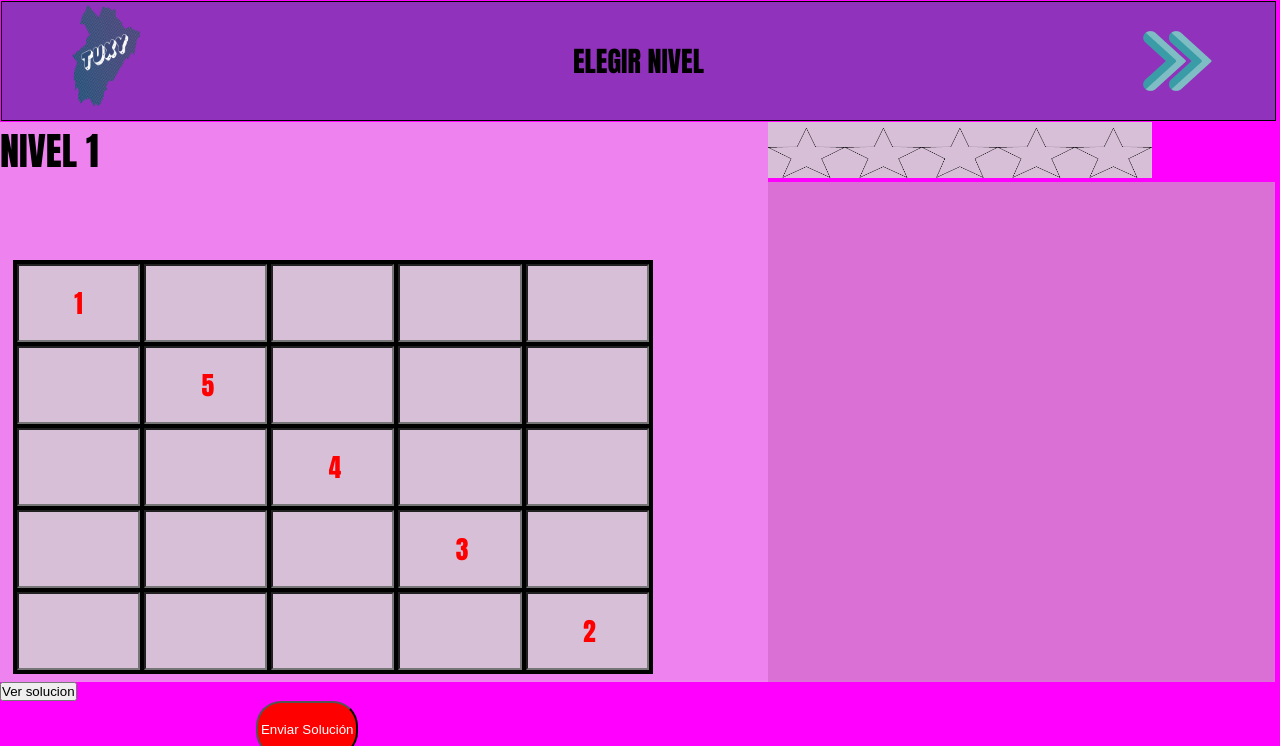
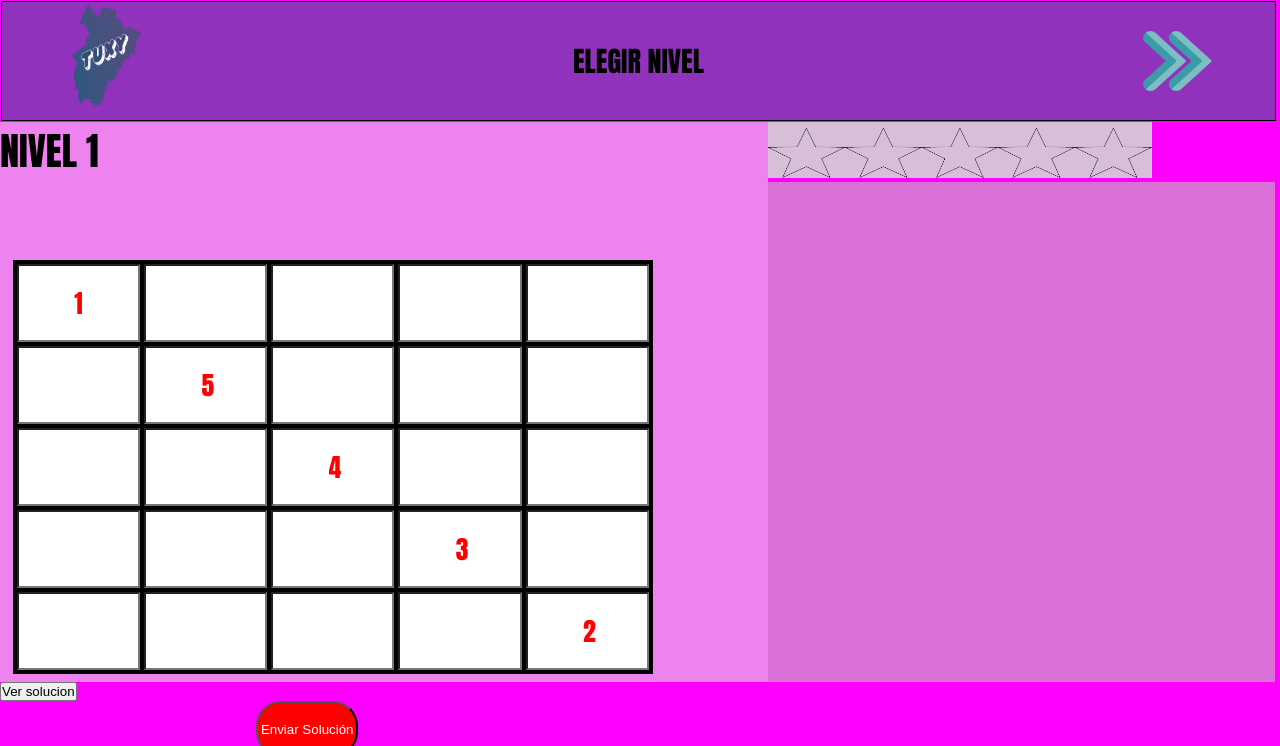
Before and after one commit to David64423/sudoku, a PHP site: page /nivel1.php in a window 1280 px wide. Shown: the top 746 px of the page. Run offline with PHP 8.4, Linux system fonts and the light colour scheme.

Commit message:
Arreglando detalles

```diff
--- a/js/sudoku.js
+++ b/js/sudoku.js
@@ -153,7 +153,7 @@ export function showSolution(lugares,solucion){
     while(i< lugares.length){
         function relleno(i){
         setTimeout(()=>{lugares[i].value=solucion[i]},tiempo);
-        tiempo=tiempo+200;}
+        tiempo=tiempo+20;}
         relleno(i); //Comentar esta linea en caso que no guste
         i++;
     }
--- a/phpRedundancia/niveles.php
+++ b/phpRedundancia/niveles.php
@@ -10,6 +10,9 @@ table,td{
     border:1px solid black;
     width:50vw;
     height:10vh;
+}
+.lugares{
+    background-color: white;
 }
 
 body{
```
